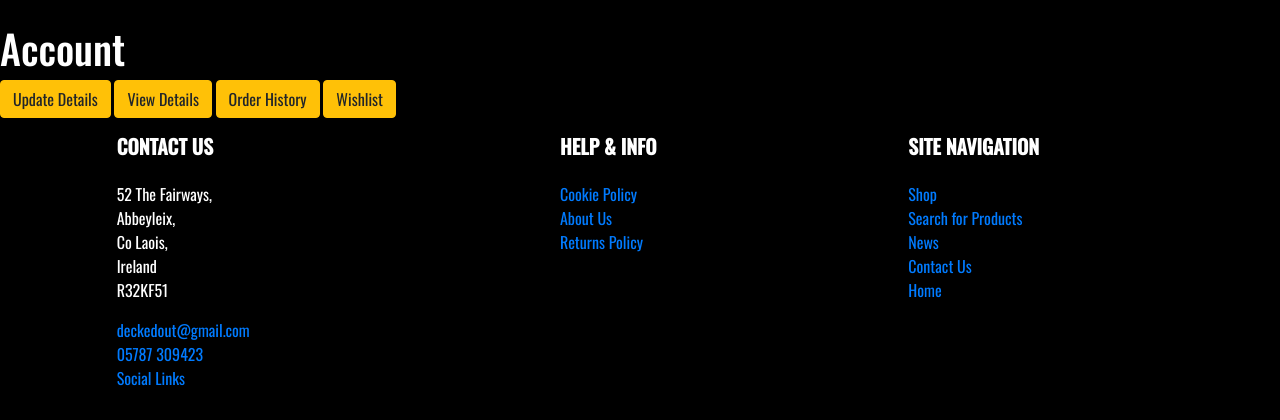
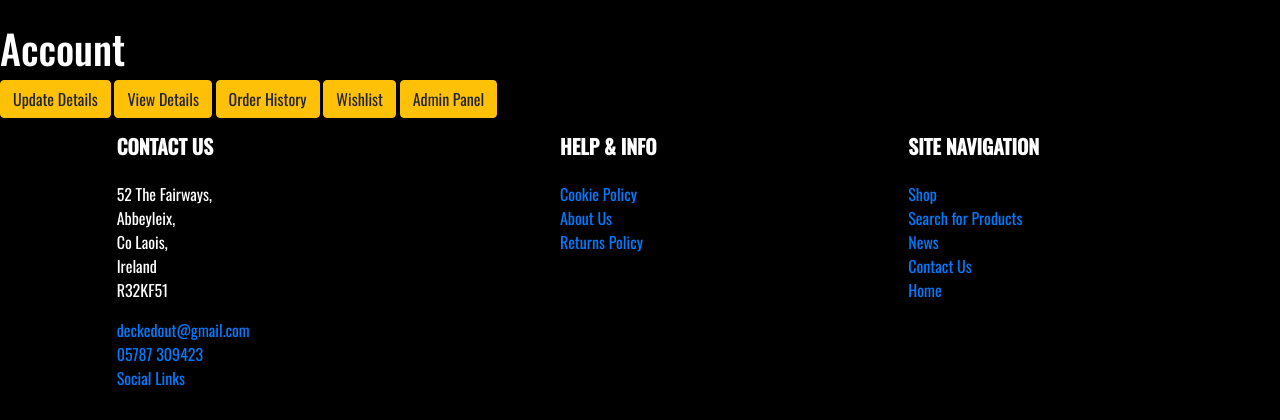
Before and after one commit to DiarmuidSheeran/decked-out-tcg-store-pp-5, a Django app: page /user/account/ in a window 1280 px wide. Shown: the part 59-479 px from the top of the page. Run offline with Django 4.2, Linux system fonts and the light colour scheme; some libraries are stand-ins or nearby versions.

Commit message:
Create admin panel page, view and url path

```diff
--- a/decked_out_tcg_store/user/templates/user/account.html
+++ b/decked_out_tcg_store/user/templates/user/account.html
@@ -7,4 +7,5 @@
 <a href="{% url 'view_details' %}" class="btn btn-warning">View Details</a>
 <a href="{% url 'order_history' %}" class="btn btn-warning">Order History</a>
 <a href="{% url 'wishlist' %}" class="btn btn-warning">Wishlist</a>
+<a href="{% url 'admin_panel' %}" class="btn btn-warning">Admin Panel</a>
 {% endblock %}
--- /dev/null
+++ b/decked_out_tcg_store/user/templates/user/admin_panel.html
@@ -0,0 +1,6 @@
+{% extends 'base.html' %}
+{% load static %}
+
+{% block content %}
+<h1>Admin Panel</h1>
+{% endblock %}
--- a/decked_out_tcg_store/user/urls.py
+++ b/decked_out_tcg_store/user/urls.py
@@ -10,4 +10,5 @@ urlpatterns = [
     path('view_details/', views.view_details, name='view_details'),
     path('wishlist/', views.wishlist, name='wishlist'),
     path('logout/', views.logoutUser, name="logout"),
+    path('admin_panel/', views.admin_panel, name="admin_panel"),
 ]
--- a/decked_out_tcg_store/user/views.py
+++ b/decked_out_tcg_store/user/views.py
@@ -34,3 +34,7 @@ def logoutUser(request):
 
     logout(request)
     return redirect('landing')
+
+def admin_panel(request):
+
+    return render(request, 'user/admin_panel.html')
```
Also changed, not shown: decked_out_tcg_store/db.sqlite3, decked_out_tcg_store/static/images/slideshow_images/flash-sale.png (added), decked_out_tcg_store/user/forms.py (added).
